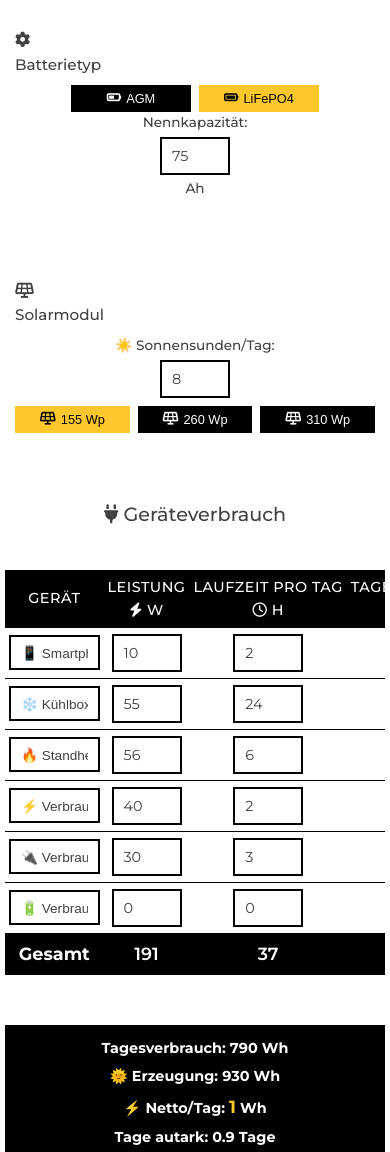
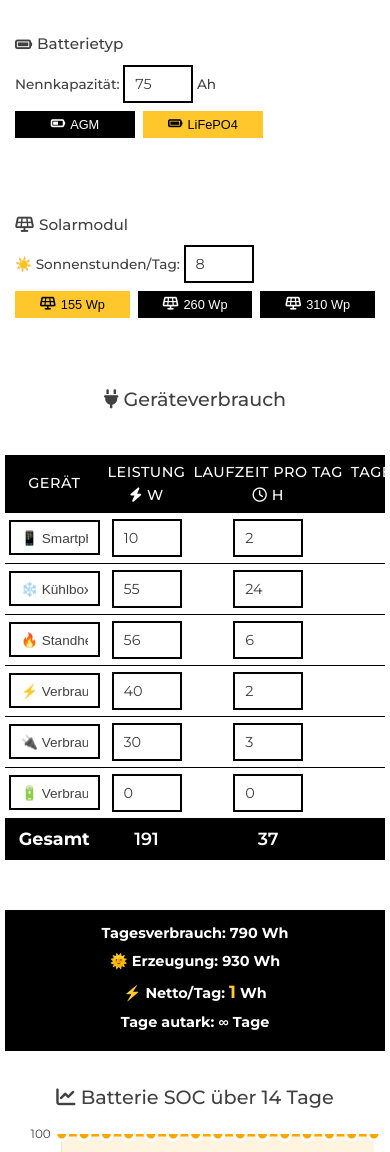
Before and after one commit to TAyyabAliAshraf/cal, a plain HTML site: page index.html in a window 390 px wide. Shown: the part 243-1395 px from the top of the page. Drawn offline with nearby package versions, Linux system fonts and the light colour scheme.

Commit message:
Update index.html

```diff
--- a/index.html
+++ b/index.html
@@ -152,7 +152,7 @@
             display: flex;
             gap: 15px;
             margin-top: 10px;
-            justify-content: center;
+            justify-content: flex-start;
             flex-wrap: wrap;
         }
         .btn {
@@ -221,8 +221,7 @@
             }
             h3 {
                 font-size: 0.95rem;
-                flex-direction: column;
-                align-items: flex-start;
+                align-items: center;
                 gap: 5px;
                 margin-bottom: 8px;
             }
@@ -252,6 +251,7 @@
             .options {
                 gap: 8px;
                 margin-top: 8px;
+                justify-content: flex-start;
             }
             .section {
                 padding: 12px;
@@ -259,9 +259,8 @@
             }
             label {
                 font-size: 0.9rem;
-                display: flex;
-                flex-direction: column;
-                align-items: center;
+                display: block;
+                align-items: flex-start;
                 gap: 3px;
                 margin-bottom: 8px;
             }
@@ -308,7 +307,10 @@
     <div class="container">
         <div class="left-container">
             <div class="section">
-                <h3><i class="fas fa-cog"></i> Batterietyp</h3>
+                <h3><i class="fas fa-battery-full"></i> Batterietyp</h3>
+                <label>
+                    Nennkapazität: <input type="number" id="batteryAh" value="75" min="1" step="1"> Ah
+                </label>
                 <div class="options">
                     <button class="btn" data-type="agm" title="AGM (DoD 50%)">
                         <i class="fas fa-battery-half"></i> AGM
@@ -317,14 +319,11 @@
                         <i class="fas fa-battery-full"></i> LiFePO4
                     </button>
                 </div>
-                <label>
-                    Nennkapazität: <input type="number" id="batteryAh" value="75" min="1" step="1"> Ah
-                </label>
             </div>
             <div class="section">
                 <h3><i class="fas fa-solar-panel"></i> Solarmodul</h3>
                 <label>
-                    ☀️ Sonnensunden/Tag: <input type="number" id="sunHours" value="8" min="0" step="0.5">
+                    ☀️ Sonnenstunden/Tag: <input type="number" id="sunHours" value="8" min="0" step="0.5">
                 </label>
                 <div class="options">
                     <button class="btn selected" data-wp="155" title="Kompakt">
@@ -474,7 +473,14 @@
             document.getElementById('displayNet').textContent = Math.round(netWh);
             document.getElementById('displayNet').style.color = netWh >= 0 ? '#ffc72c' : '#ff0000';
 
-            const autarkDays = drainWh > 0 ? (Math.round((usableBatWh / drainWh) * 10) / 10) : '∞';
+            let autarkDays;
+            if (netWh >= 0) {
+                autarkDays = '∞';
+            } else {
+                const deficit = -netWh;
+                autarkDays = Math.round((usableBatWh / deficit) * 10) / 10;
+                autarkDays = autarkDays.toString().replace('.', ',');
+            }
             document.getElementById('displayAutark').textContent = autarkDays;
 
             const ctx = document.getElementById('socChart').getContext('2d');
```
